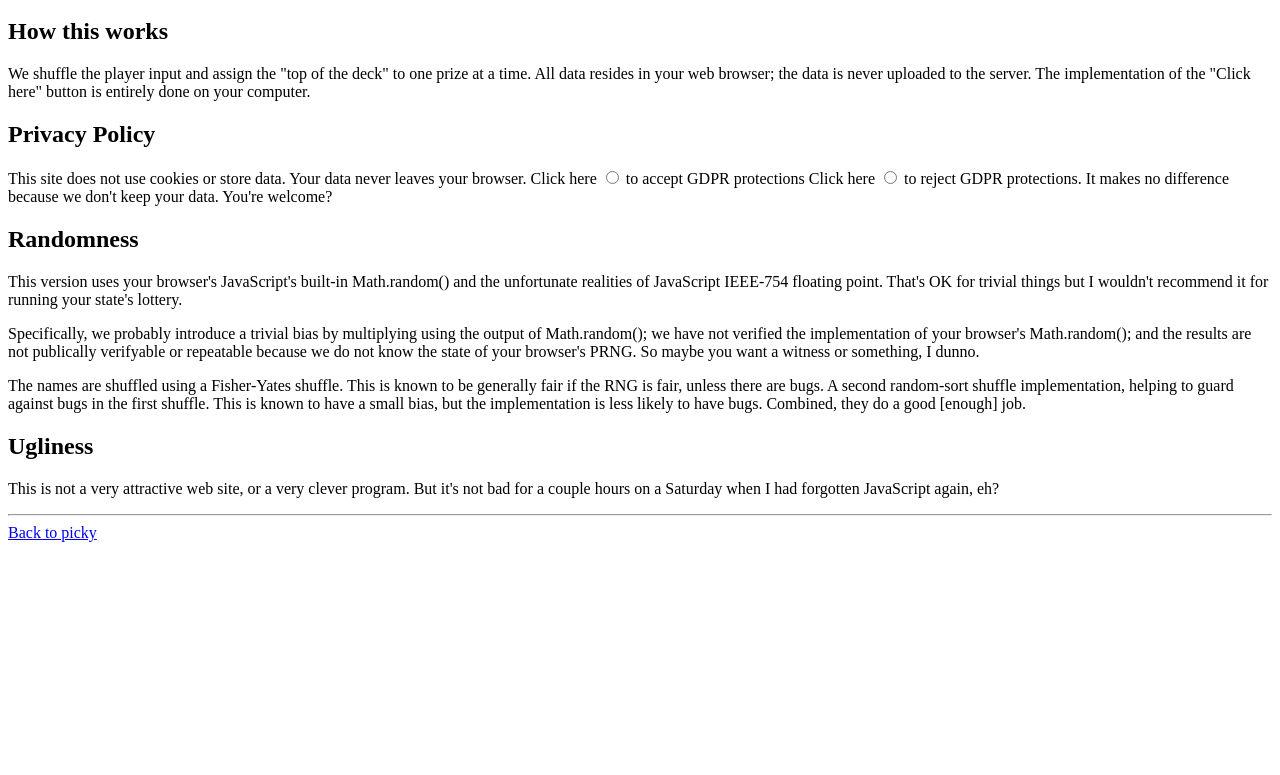
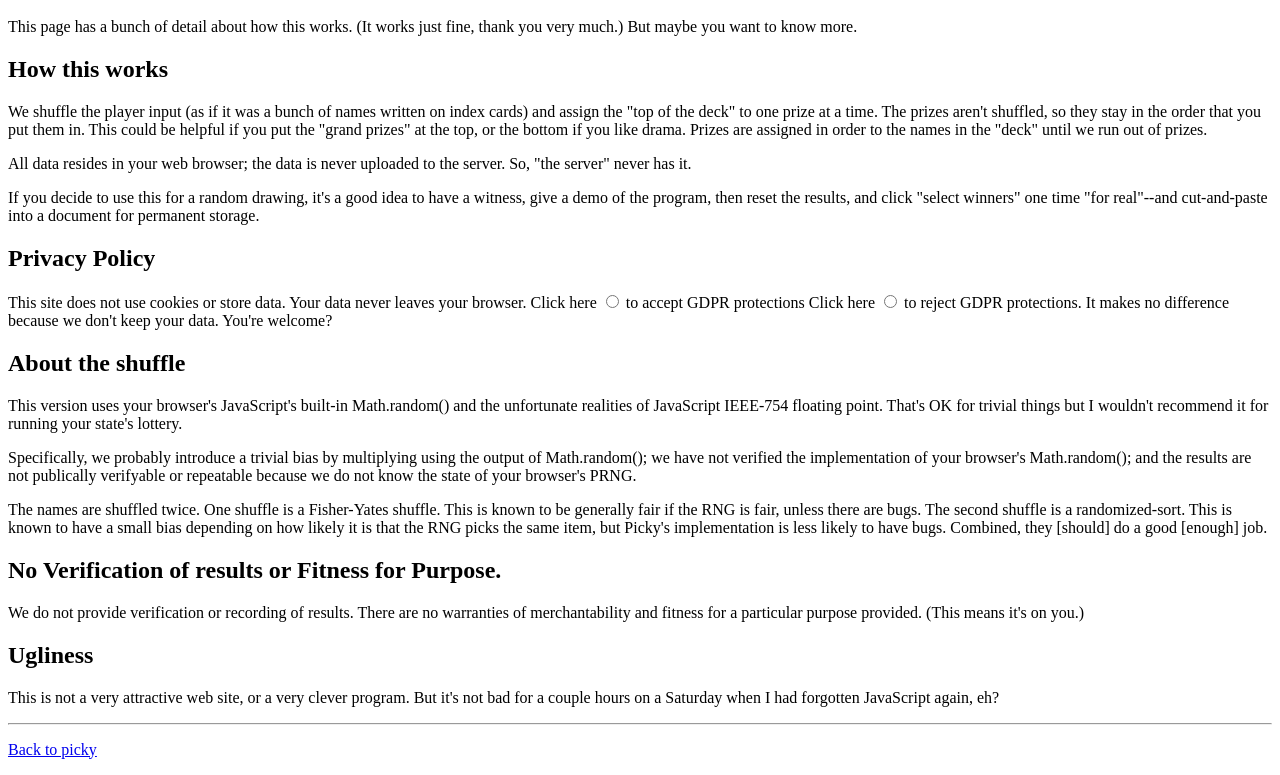
Before and after one commit to ts4z/picky, a plain HTML site: page disclaimers.html in a window 1280 px wide. Shown: the part 48-823 px from the top of the page. Before the commit the page ends 800 px from the top, so only its background shows below. Drawn offline with Linux system fonts and the light colour scheme.

Commit message:
add copyright; "improve" other text

```diff
--- a/disclaimers.html
+++ b/disclaimers.html
@@ -5,12 +5,29 @@
   <body>
     <h1> picky disclaimers </h1>
 
+    <p>
+      This page has a bunch of detail about how this works.  (It works just
+      fine, thank you very much.)  But maybe you want to know more.
+    </p>
+
     <h2> How this works </h2>
     <p>
-      We shuffle the player input and assign the "top of the deck" to one prize
-      at a time.  All data resides in your web browser; the data is never
-      uploaded to the server.  The implementation of the "Click here" button is
-      entirely done on your computer.
+      We shuffle the player input (as if it was a bunch of names written on
+      index cards) and assign the "top of the deck" to one prize at a time.
+      The prizes aren't shuffled, so they stay in the order that you put them
+      in.  This could be helpful if you put the "grand prizes" at the top, or
+      the bottom if you like drama.  Prizes are assigned in order to the names
+      in the "deck" until we run out of prizes.
+    </p>
+    <p>
+      All data resides in your web browser; the data is never uploaded to the
+      server.  So, "the server" never has it.
+    </p>
+    <p>
+      If you decide to use this for a random drawing, it's a good idea to have
+      a witness, give a demo of the program, then reset the results, and click
+      "select winners" one time "for real"--and cut-and-paste into a document
+      for permanent storage.
     </p>
 
     <h2> Privacy Policy </h2>
@@ -25,7 +42,7 @@
       You're welcome?
     </p>
 
-    <h2> Randomness </h2>
+    <h2> About the shuffle </h2>
     <p>
       This version uses your browser's JavaScript's built-in Math.random() and
       the unfortunate realities of JavaScript IEEE-754 floating point.  That's
@@ -37,15 +54,22 @@
       the output of Math.random(); we have not verified the implementation of
       your browser's Math.random(); and the results are not publically
       verifyable or repeatable because we do not know the state of your
-      browser's PRNG.  So maybe you want a witness or something, I dunno.
+      browser's PRNG.
     </p>
     <p>
-      The names are shuffled using a Fisher-Yates shuffle.  This is known to be
-      generally fair if the RNG is fair, unless there are bugs.  A second
-      random-sort shuffle implementation, helping to guard against bugs in the
-      first shuffle.  This is known to have a small bias, but the
-      implementation is less likely to have bugs.  Combined, they do a good
-      [enough] job.
+      The names are shuffled twice.  One shuffle is a Fisher-Yates shuffle.
+      This is known to be generally fair if the RNG is fair, unless there are
+      bugs.  The second shuffle is a randomized-sort.  This is known to have a
+      small bias depending on how likely it is that the RNG picks the same
+      item, but Picky's implementation is less likely to have bugs.  Combined,
+      they [should] do a good [enough] job.
+    </p>
+
+    <h2> No Verification of results or Fitness for Purpose. </h2>
+    <p>
+      We do not provide verification or recording of results.  There are no
+      warranties of merchantability and fitness for a particular purpose
+      provided.  (This means it's on you.)
     </p>
 
     <h2> Ugliness </h2>
@@ -57,7 +81,9 @@
 
     <hr>
 
-    <a href=".">Back to picky</a>
+    <p>
+      <a href=".">Back to picky</a>
+    </p>
 
   </body>
 </html>
```
Also changed, not shown: copyright.html (added, +30 -0 lines), index.html (+5 -3 lines).
